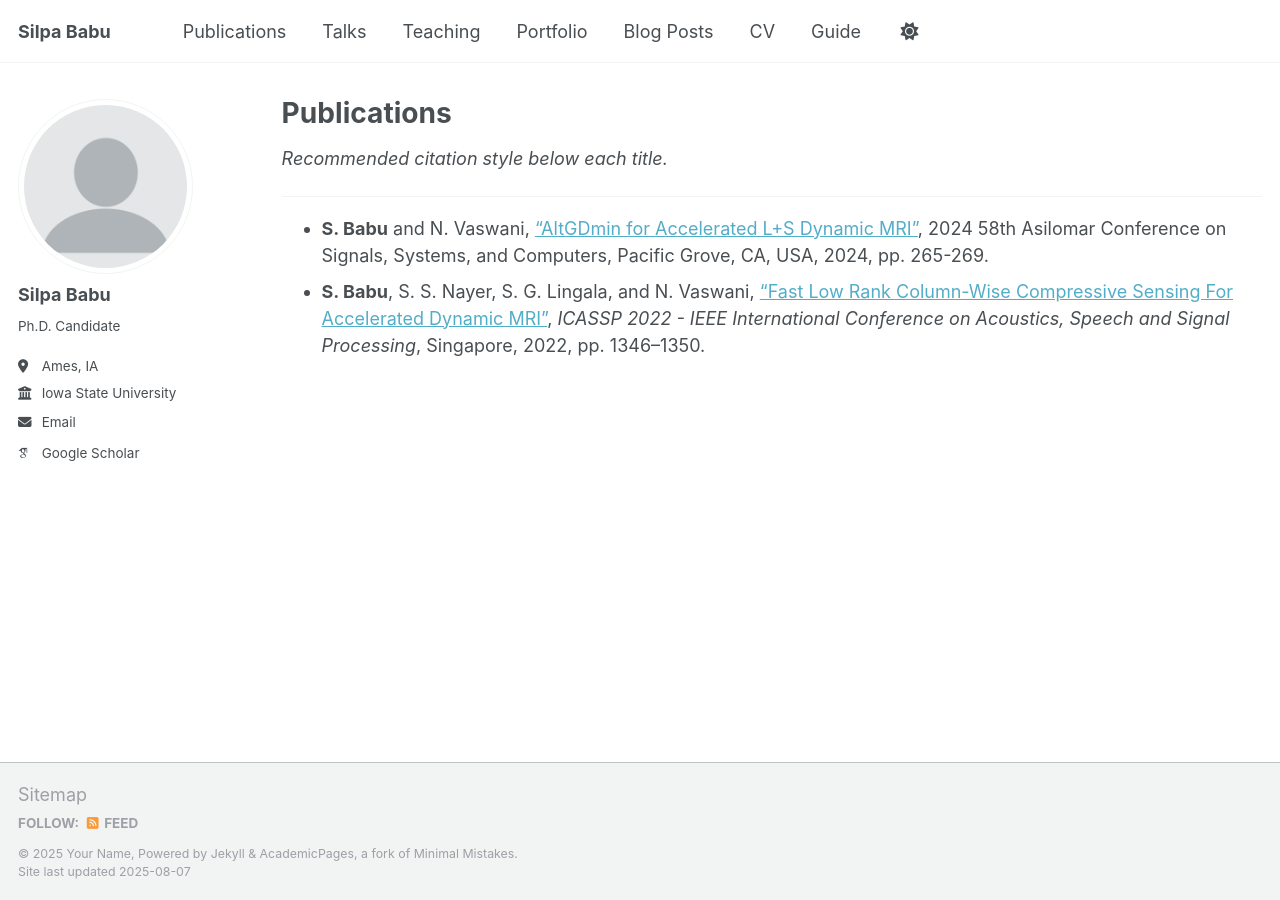
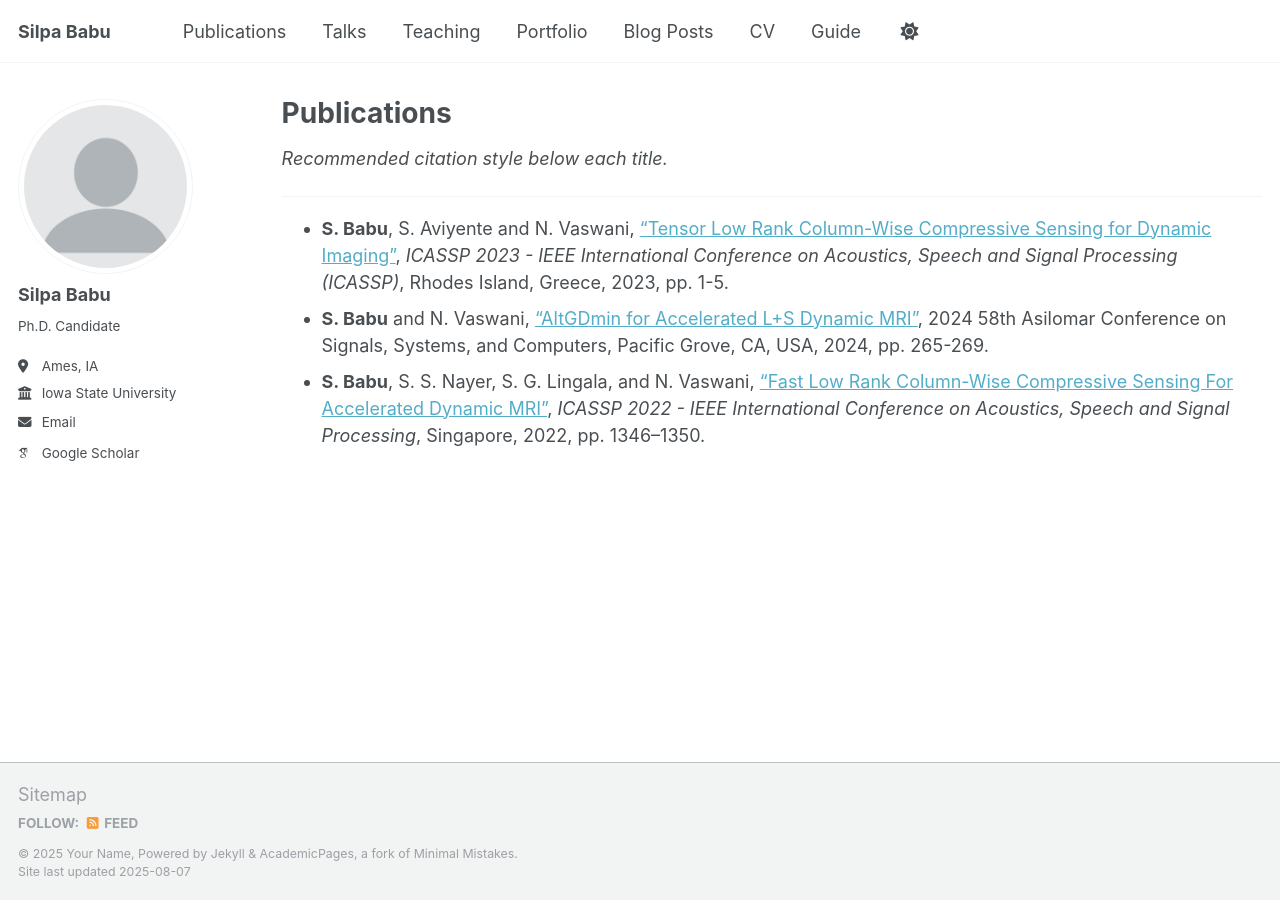
Before and after one commit to Silpa1/sbabu.github.io, a Jekyll site: the page built from _publications/2025-06-08-paper-title-number-5.md, in a window 1280 px wide. Built offline with Jekyll 4.4.1, drawn with Linux system fonts in a browser that asks for light colours; some web fonts are replaced; a script that is not in the unit is left out.

Commit message:
Update 2025-06-08-paper-title-number-5.md

```diff
--- a/_publications/2025-06-08-paper-title-number-5.md
+++ b/_publications/2025-06-08-paper-title-number-5.md
@@ -8,7 +8,7 @@ author_profile: true
 *Recommended citation style below each title.*
 
 ---
-
+- **S. Babu**, S. Aviyente and N. Vaswani, ["Tensor Low Rank Column-Wise Compressive Sensing for Dynamic Imaging"](https://ieeexplore.ieee.org/abstract/document/10097054), *ICASSP 2023 - IEEE International Conference on Acoustics, Speech and Signal Processing (ICASSP)*, Rhodes Island, Greece, 2023, pp. 1-5.
 - **S. Babu** and N. Vaswani, ["AltGDmin for Accelerated L+S Dynamic MRI"](https://ieeexplore.ieee.org/abstract/document/10942852), 2024 58th Asilomar Conference on Signals, Systems, and Computers, Pacific Grove, CA, USA, 2024, pp. 265-269.
 - **S. Babu**, S. S. Nayer, S. G. Lingala, and N. Vaswani, ["Fast Low Rank Column-Wise Compressive Sensing For Accelerated Dynamic MRI"](https://ieeexplore.ieee.org/document/9747549),
 *ICASSP 2022 - IEEE International Conference on Acoustics, Speech and Signal Processing*, Singapore, 2022, pp. 1346–1350.
```
